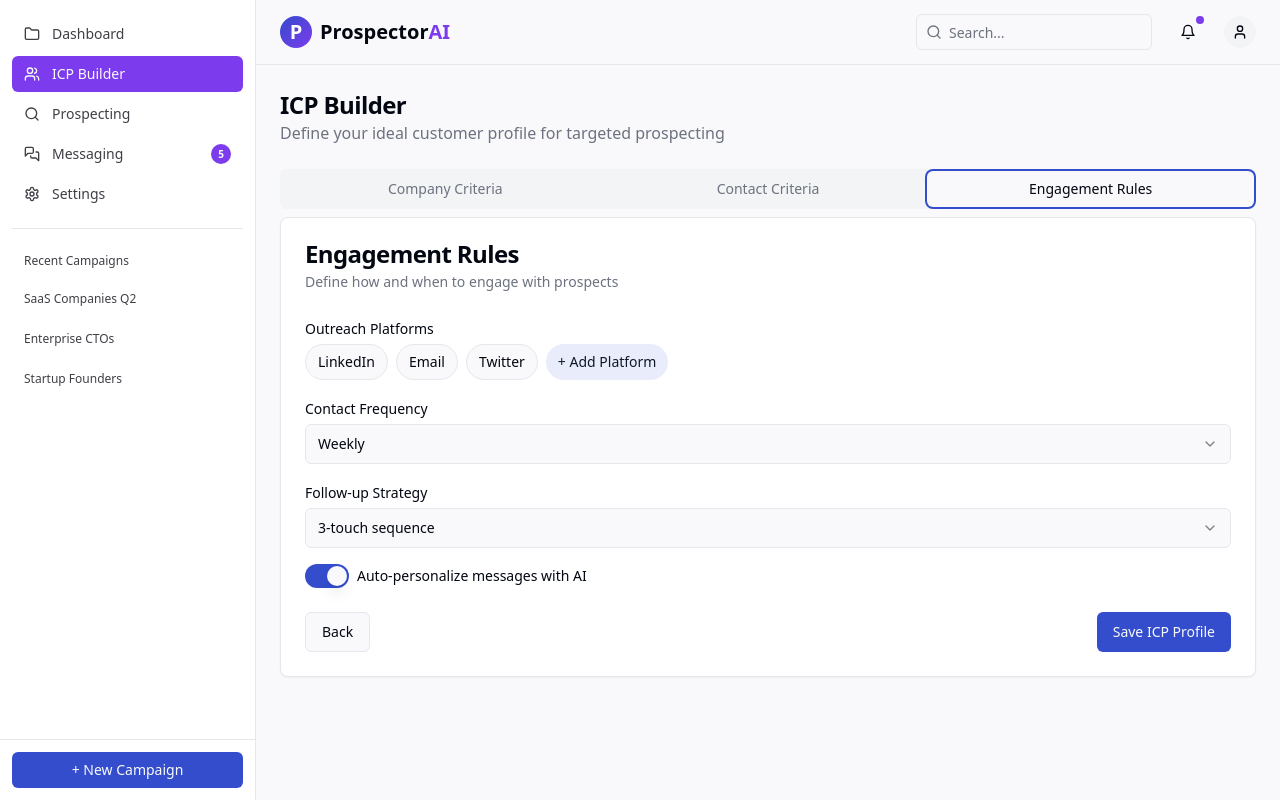
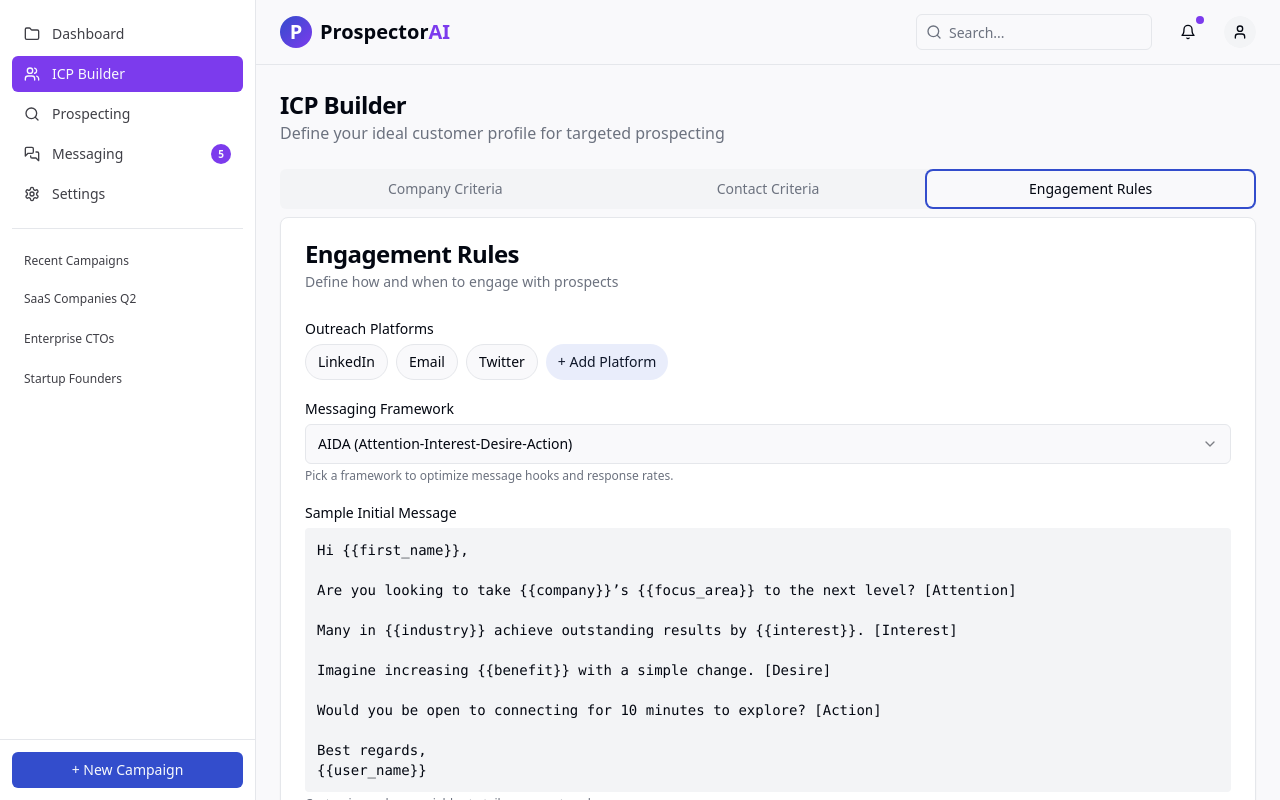
Before and after one commit to atranon/prospector-ai-whisperer, a React (Vite) app: page /icp in a window 1280 px wide. Both pictures are taken after a click on the tab "Engagement Rules". Built offline with nearby package versions, Linux system fonts and the light colour scheme.

Commit message:
feat: Implement 4T and AIDA messaging frameworks
Implement the 4T and AIDA frameworks to optimize the initial messaging hook and improve response rates.

```diff
--- a/src/components/icp/ICPBuilder.tsx
+++ b/src/components/icp/ICPBuilder.tsx
@@ -1,4 +1,3 @@
-
 import { useState } from "react";
 import { Button } from "@/components/ui/button";
 import { Card, CardContent, CardDescription, CardFooter, CardHeader, CardTitle } from "@/components/ui/card";
@@ -9,10 +8,15 @@ import { Slider } from "@/components/ui/slider";
 import { Switch } from "@/components/ui/switch";
 import { Select, SelectContent, SelectItem, SelectTrigger, SelectValue } from "@/components/ui/select";
 
+const TEMPLATE_4T = `Hi {{first_name}},\n\nI see you're with {{company}}. Many {{industry}} leaders like you are tackling {{trigger}}. We built {{tool}} to help teams {{target}}. Can I share a quick tip on how you could {{teaser}}?\n\nBest,\n{{user_name}}`;
+
+const TEMPLATE_AIDA = `Hi {{first_name}},\n\nAre you looking to take {{company}}’s {{focus_area}} to the next level? [Attention]\n\nMany in {{industry}} achieve outstanding results by {{interest}}. [Interest]\n\nImagine increasing {{benefit}} with a simple change. [Desire]\n\nWould you be open to connecting for 10 minutes to explore? [Action]\n\nBest regards,\n{{user_name}}`;
+
 export function ICPBuilder() {
   const [icpName, setIcpName] = useState("My ICP");
   const [companySize, setCompanySize] = useState([50, 1000]);
   const [includeDecisionMakers, setIncludeDecisionMakers] = useState(true);
+  const [messagingFramework, setMessagingFramework] = useState<"aida" | "4t">("aida");
 
   return (
     <Tabs defaultValue="company" className="w-full">
@@ -176,6 +180,35 @@ export function ICPBuilder() {
             </div>
 
             <div className="space-y-1">
+              <Label htmlFor="framework">Messaging Framework</Label>
+              <Select
+                value={messagingFramework}
+                onValueChange={v => setMessagingFramework(v as "aida" | "4t")}
+              >
+                <SelectTrigger id="framework">
+                  <SelectValue placeholder="Select messaging framework" />
+                </SelectTrigger>
+                <SelectContent>
+                  <SelectItem value="aida">AIDA (Attention-Interest-Desire-Action)</SelectItem>
+                  <SelectItem value="4t">4T (Trigger, Target, Tool, Teaser)</SelectItem>
+                </SelectContent>
+              </Select>
+              <p className="text-xs text-muted-foreground mt-1">
+                Pick a framework to optimize message hooks and response rates.
+              </p>
+            </div>
+
+            <div className="space-y-1">
+              <Label>Sample Initial Message</Label>
+              <div className="bg-muted p-3 rounded text-sm whitespace-pre-line font-mono">
+                {messagingFramework === "aida" ? TEMPLATE_AIDA : TEMPLATE_4T}
+              </div>
+              <p className="text-xs text-muted-foreground mt-1">
+                Customize and use variables to tailor your outreach.
+              </p>
+            </div>
+
+            <div className="space-y-1">
               <Label htmlFor="frequency">Contact Frequency</Label>
               <Select defaultValue="weekly">
                 <SelectTrigger id="frequency">
```
